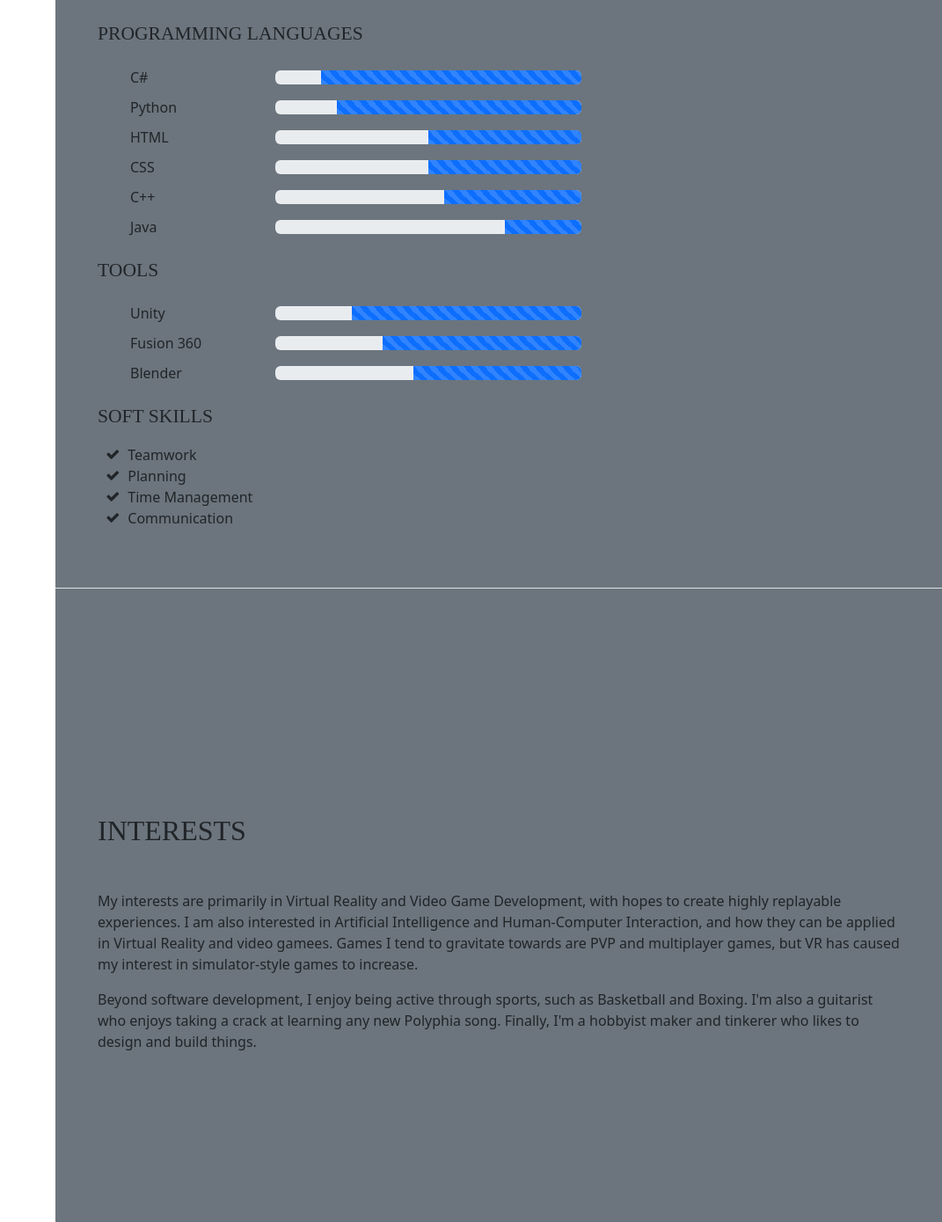
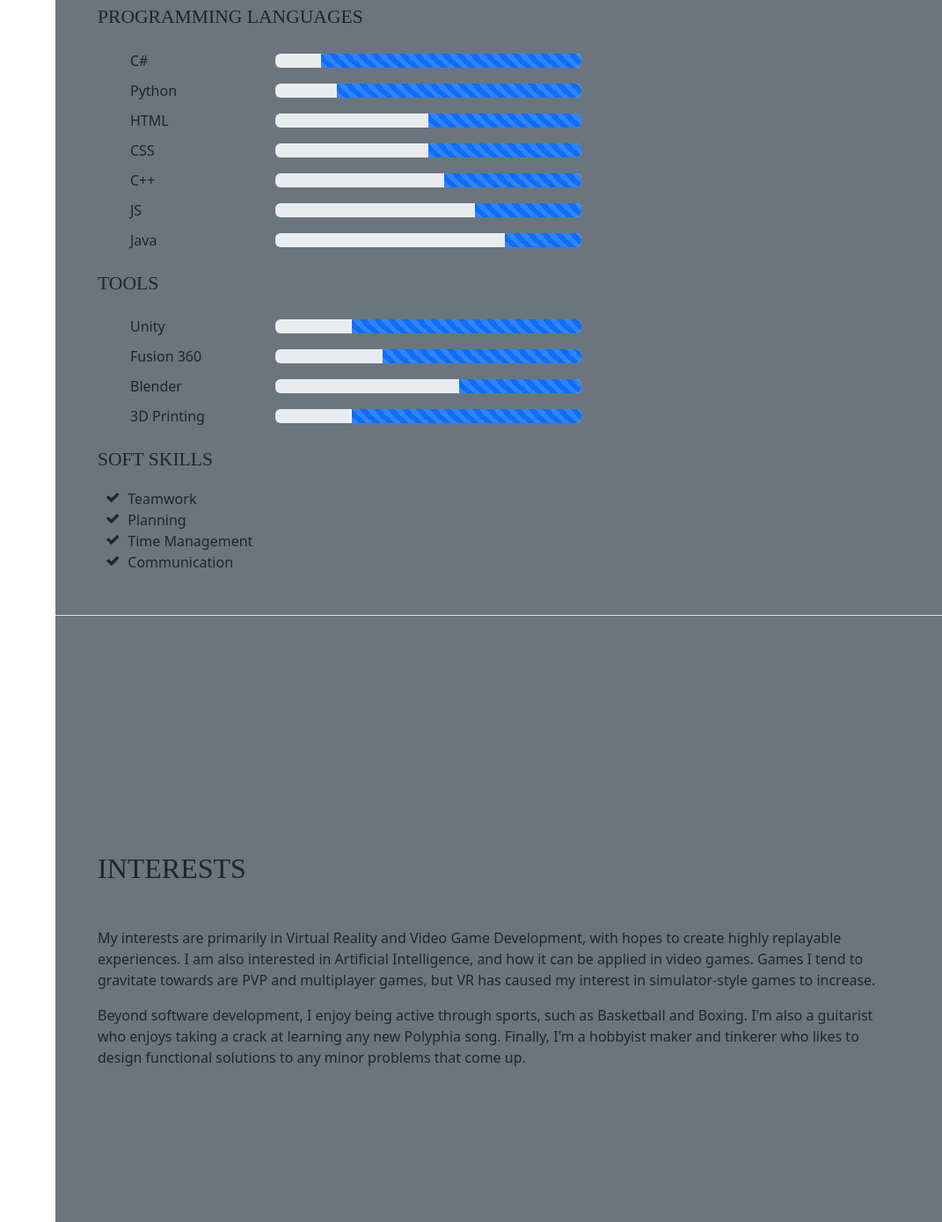
Before and after one commit to andre-tm-hui/andre-tm-hui.github-io, a website with bundled scripts: page index.html in a window 1280 px wide. Shown: the part 2531-3920 px from the top of the page at 88% size, without its empty margins (209-1280 px from the left). Built offline with nearby package versions, Linux system fonts and the light colour scheme; a web font is replaced by a local one.

Commit message:
spellcheck

```diff
--- a/index.html
+++ b/index.html
@@ -8,7 +8,7 @@
     <meta name="description" content="">
     <meta name="author" content="">
 
-    <title>Andre Hui - Online Portfolio</title>
+    <title>Resume - Start Bootstrap Theme</title>
 
     <!-- Bootstrap core CSS -->
     <link href="vendor/bootstrap/css/bootstrap.min.css" rel="stylesheet">
@@ -201,6 +201,14 @@
                       </div>
                   </li>
                   <li class="list-item progress-holder row align-items-center" style="padding:5px">
+                      <div class="progress-label col-sm-3 col-lg-2">JS</div>
+                      <div class="col-sm-8 col-lg-5">
+                          <div class="progress justify-content-end" style="width: 100%; float: right;">
+                              <div class="progress-bar progress-bar-striped" role="progressbar" style="width: 35%" aria-valuenow="35" aria-valuemin="0" aria-valuemax="100"></div>
+                          </div>
+                      </div>
+                  </li>
+                  <li class="list-item progress-holder row align-items-center" style="padding:5px">
                       <div class="progress-label col-sm-3 col-lg-2">Java</div>
                       <div class="col-sm-8 col-lg-5">
                           <div class="progress justify-content-end" style="width: 100%; float: right;">
@@ -220,6 +228,7 @@
                           </div>
                       </div>
                   </li>
+
                   <li class="list-item progress-holder row align-items-center" style="padding:5px">
                       <div class="progress-label col-sm-3 col-lg-2">Fusion 360</div>
                       <div class="col-sm-8 col-lg-5">
@@ -232,7 +241,15 @@
                       <div class="progress-label col-sm-3 col-lg-2">Blender</div>
                       <div class="col-sm-8 col-lg-5">
                           <div class="progress justify-content-end" style="width: 100%; float: right;">
-                              <div class="progress-bar progress-bar-striped" role="progressbar" style="width: 55%" aria-valuenow="55" aria-valuemin="0" aria-valuemax="100"></div>
+                              <div class="progress-bar progress-bar-striped" role="progressbar" style="width: 40%" aria-valuenow="40" aria-valuemin="0" aria-valuemax="100"></div>
+                          </div>
+                      </div>
+                  </li>
+				  <li class="list-item progress-holder row align-items-center" style="padding:5px">
+                      <div class="progress-label col-sm-3 col-lg-2">3D Printing</div>
+                      <div class="col-sm-8 col-lg-5">
+                          <div class="progress justify-content-end" style="width: 100%; float: right;">
+                              <div class="progress-bar progress-bar-striped" role="progressbar" style="width: 75%" aria-valuenow="75" aria-valuemin="0" aria-valuemax="100"></div>
                           </div>
                       </div>
                   </li>
@@ -264,10 +281,10 @@
         <div class="my-auto">
           <h2 class="mb-5">Interests</h2>
           <p>
-              My interests are primarily in Virtual Reality and Video Game Development, with hopes to create highly replayable experiences. I am also interested in Artificial Intelligence and Human-Computer Interaction, and how they can be applied in Virtual Reality and video gamees. Games I tend to gravitate towards are PVP and multiplayer games, but VR has caused my interest in simulator-style games to increase.
+              My interests are primarily in Virtual Reality and Video Game Development, with hopes to create highly replayable experiences. I am also interested in Artificial Intelligence, and how it can be applied in video games. Games I tend to gravitate towards are PVP and multiplayer games, but VR has caused my interest in simulator-style games to increase.
           </p>
             <p>
-                Beyond software development, I enjoy being active through sports, such as Basketball and Boxing. I'm also a guitarist who enjoys taking a crack at learning any new Polyphia song. Finally, I'm a hobbyist maker and tinkerer who likes to design and build things.
+                Beyond software development, I enjoy being active through sports, such as Basketball and Boxing. I'm also a guitarist who enjoys taking a crack at learning any new Polyphia song. Finally, I'm a hobbyist maker and tinkerer who likes to design functional solutions to any minor problems that come up.
             </p>
         </div>
       </section>
@@ -306,13 +323,6 @@
                       An ongoing personal project, this is a software-based audio soundboard. This is a fun project to help me learn C++, this project incorporates the portaudio and libsndfile libraries to create a program that records and plays back audio samples in real-time.
                   </p>
               </li>
-              <li style="padding-bottom: 40px">
-                  <h3>3D Printed Quest 2 "Developers'" Headstrap</h3>
-                  <a href="https://www.thingiverse.com/thing:5407375" style="font-size:12px;">Thingiverse Link</a>
-                  <p>
-                      A maker project inspired by the inconvenience of having to take of my VR headset entirely, just to change 1 line of code.
-                  </p>
-              </li>
           </ul>
         </div>
       </section>
@@ -349,12 +359,6 @@
                             </li>
                         </ul>
 
-                        <div style="text-align:center; padding-top: 20px">
-                            <iframe width="560" height="315" src="https://www.youtube.com/embed/RPWr4kSICfY" title="YouTube video player" frameborder="0" allow="accelerometer; autoplay; clipboard-write; encrypted-media; gyroscope; picture-in-picture" allowfullscreen></iframe>
-                        </div>
-
-                        <p style="padding-top: 20px">At the moment, the drum samples used are taken from the <a href="https://www.powerdrumkit.com">MTPowerDrumKit</a> VST plugin.</pstyle="text-align:center;>
-
                         <h3 style="padding-top: 40px">Future Additions:</h3>
                         <ul class="fa-ul mb-0">
                             <li style="padding:3px">
```
